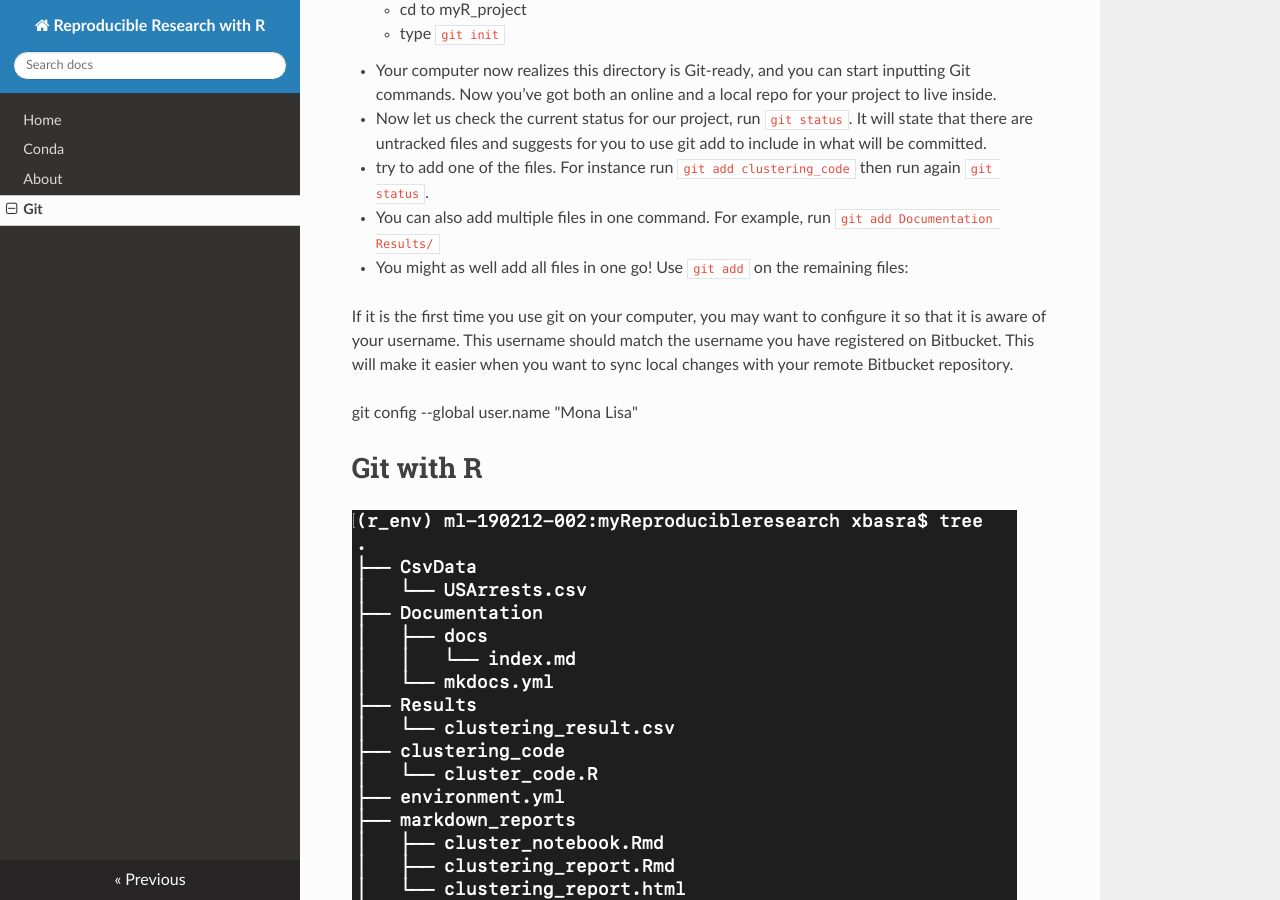
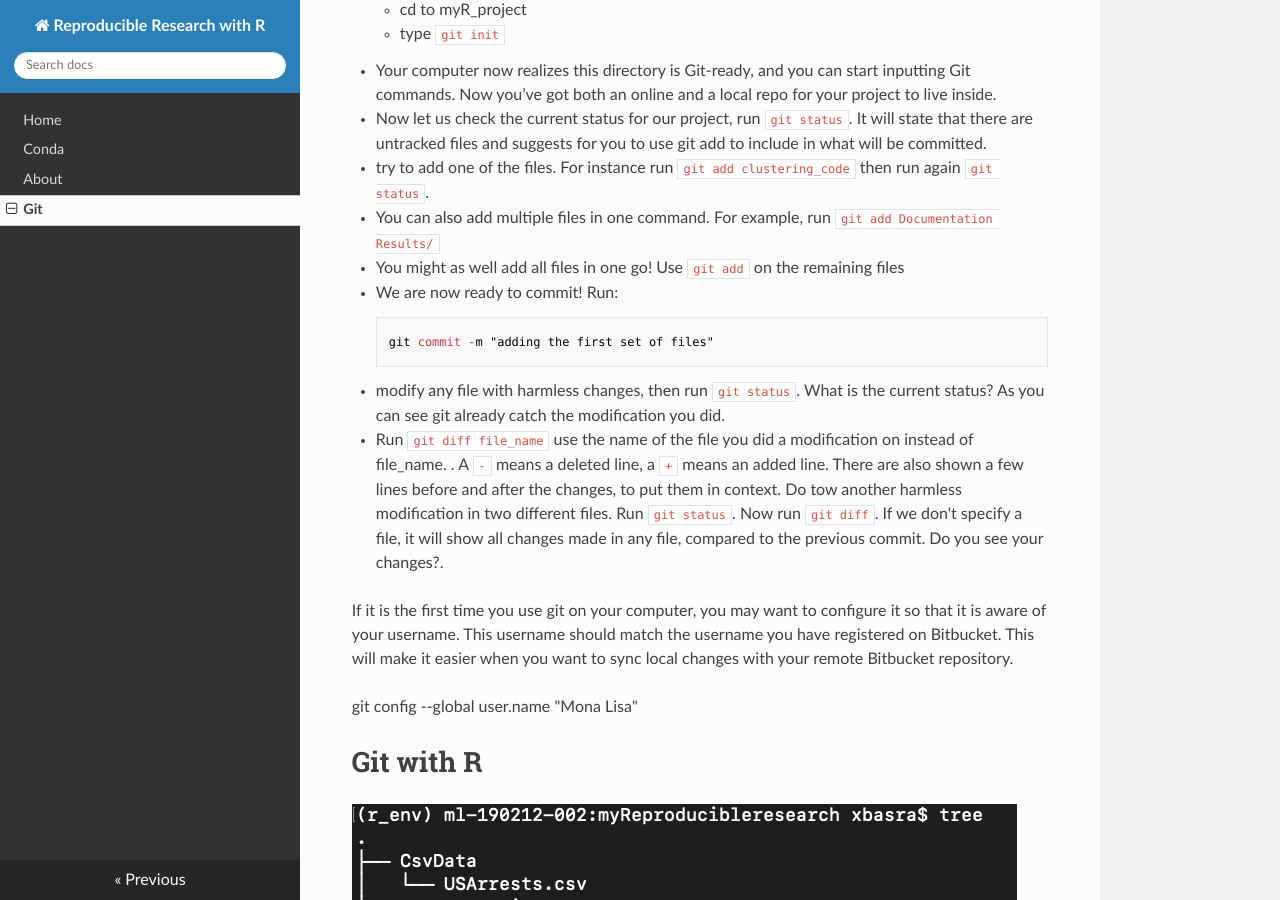
Before and after one commit to ranibasna/Reproducible-research-with-R-, an MkDocs documentation site: the page built from Documentation/docs/Git.md, in a window 1280 px wide and 900 px high, scrolled down 2911 px. Built offline with MkDocs 1.6.1, drawn with Linux system fonts in a browser that asks for light colours; nearby versions of some CDN libraries.

Commit message:
continoue editing the Documnetation

```diff
--- a/Documentation/docs/Git.md
+++ b/Documentation/docs/Git.md
@@ -83,7 +83,14 @@ Click the green “Create Repository” button and you’re set. You now have an
 
 * You can also add multiple files in one command. For example, run `git add Documentation Results/`
 
-* You might as well add all files in one go! Use `git add` on the remaining files:
+* You might as well add all files in one go! Use `git add` on the remaining files
+
+* We are now ready to commit! Run:
+
+        git commit -m "adding the first set of files"
+
+* modify any file with harmless changes, then run `git status`. What is the current status? As you can see git already catch the modification you did.
+* Run `git diff file_name` use the name of the file you did a modification on instead of file_name. . A `-` means a deleted line, a `+` means an added line. There are also shown a few lines before and after the changes, to put them in context. Do tow another harmless modification in two different files. Run `git status`. Now run `git diff`. If we don't specify a file, it will show all changes made in any file,  compared to the previous commit. Do you see your changes?.
 
 If it is the first time you use git on your computer, you may want to configure it so that it is aware of your username. This username should match the username you have registered on Bitbucket. This will make it easier when you want to sync local changes with your remote Bitbucket repository.
 
```
